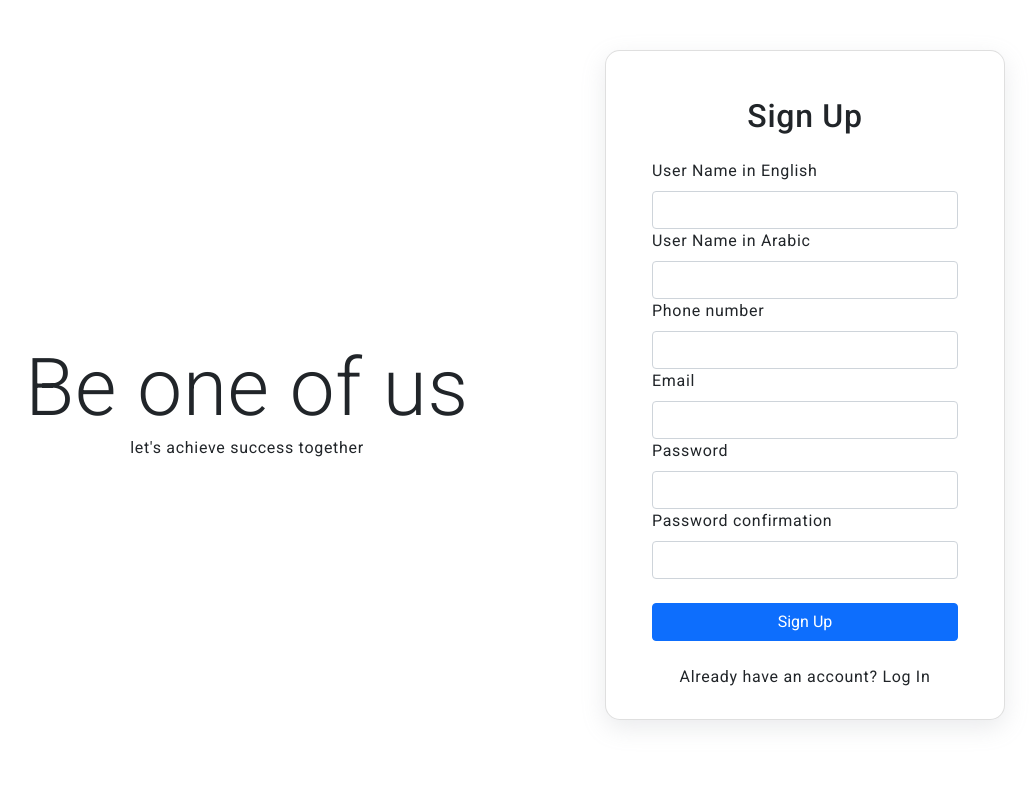
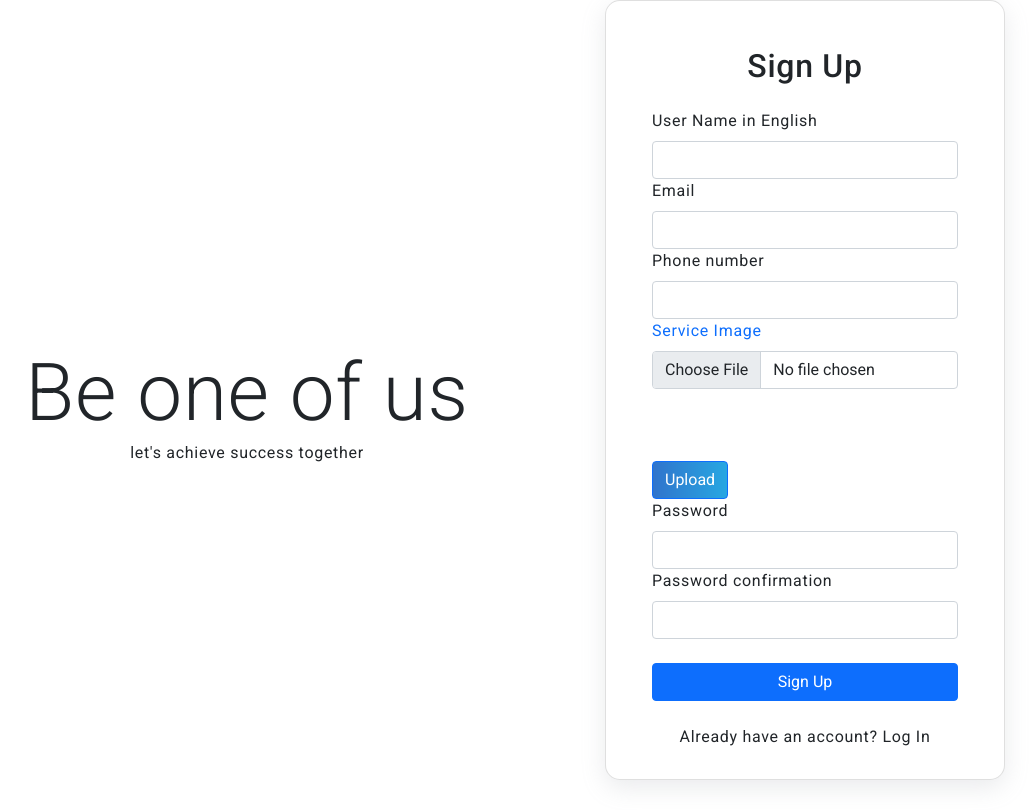
Before and after one commit to Mhmd3ssam/Joy, a React (Create React App) app in the folder client/: page /signup in a window 1280 px wide. Shown: the whole page, without its empty margins (193-1229 px from the left). Built offline with nearby package versions, Linux system fonts and the light colour scheme; no server answers.

Commit message:
add user image to ui

```diff
--- a/client/src/components/Signup.js
+++ b/client/src/components/Signup.js
@@ -3,10 +3,13 @@ import { Form, Button, Card, Alert ,Container } from "react-bootstrap";
 import { useAuth } from "../context/AuthContext";
 import { auth } from "../Firebase";
 import { Link, useHistory } from "react-router-dom"
+import { getStorage, ref as storageRef, uploadBytesResumable, getDownloadURL } from "firebase/storage";
+import {  MDBInput } from 'mdbreact';
+
+import app from "../Firebase";
 
 export default function Signup() {
   const englishUserName = useRef();
-  const arabicUserName = useRef();
   const phoneRef = useRef();
   const emailRef = useRef();
   const passwordRef = useRef();
@@ -15,8 +18,45 @@ export default function Signup() {
   const { signup, currentUser, login, setUser } = useAuth();
   const [error, setError] = useState("");
   const [loading, setLoading] = useState(false);
+  const [image, setImage] = useState(null);
+  const [progress, setProgress] = useState(0);
+  const [url, setUrl] = useState('');
 
+  async function handelUpload() {
+    const storage = getStorage(app);
+    const storageReff = storageRef(storage);
+    const imagesRef = storageRef(storageReff, `images/${image.name}`);
+    const uploadTask = uploadBytesResumable(imagesRef, image)
+    console.log(uploadTask)
+    uploadTask.on(
+      "state_changed",
+      (snapshot) => {
+        const prog = Math.round(
+          (snapshot.bytesTransferred / snapshot.totalBytes) * 100
+        );
+        setProgress(prog);
+      },
+      (error) => console.log(error),
+      () => {
+        getDownloadURL(uploadTask.snapshot.ref).then((downloadURL) => {
+          console.log("File available at", downloadURL);
+          setUrl(downloadURL)
+        });
+      }
+    )
+  }
 
+  function handelChange(e) {
+    if (e.target.files[0]) {
+      Object.defineProperty(e.target.files[0], 'name', {
+        writable: true,
+        value: new Date()
+
+      })
+      setImage(e.target.files[0])
+      console.log(image)
+    }
+  }
   async function handleSubmit(e) {
     e.preventDefault();
     if (passwordRef.current.value !== passwordConfirmRef.current.value) {
@@ -29,10 +69,10 @@ export default function Signup() {
       await login(auth,emailRef.current.value, passwordRef.current.value)
       await setUser('UserProvider',auth.currentUser.email, {
         englishUserName: englishUserName.current.value,
-        arabicUserName: arabicUserName.current.value,
         userEmail:emailRef.current.value,
         userPassword: passwordRef.current.value,
-        userPhone: phoneRef.current.value
+        userPhone: phoneRef.current.value,
+        imagePath:url
       })
       history.push("/layout")
 
@@ -66,17 +106,22 @@ export default function Signup() {
                   <Form.Label> User Name in English</Form.Label>
                   <Form.Control type="text" ref={englishUserName} required />
                 </Form.Group>
-                <Form.Group id="arabic-userName">
-                  <Form.Label> User Name in Arabic</Form.Label>
-                  <Form.Control type="text" ref={arabicUserName} required />
+                <Form.Group id="email">
+                  <Form.Label> Email</Form.Label>
+                  <Form.Control type="email" ref={emailRef} required />
                 </Form.Group>
                 <Form.Group id="phone">
                   <Form.Label> Phone number</Form.Label>
                   <Form.Control type="number" ref={phoneRef} required />
                 </Form.Group>
-                <Form.Group id="email">
-                  <Form.Label> Email</Form.Label>
-                  <Form.Control type="email" ref={emailRef} required />
+                <Form.Group id="Service_Image">
+                <label className="text-primary font-weight-bold mb-2">Service Image </label>
+                  <MDBInput
+                    type="file"
+                    required
+                    onChange={handelChange}
+                />
+                  <Button onClick={handelUpload} className="btn-upload-gradiant mt-5">Upload</Button>
                 </Form.Group>
                 <Form.Group id="password">
                   <Form.Label> Password</Form.Label>
--- a/client/src/components/TopNav/TopNav.js
+++ b/client/src/components/TopNav/TopNav.js
@@ -36,7 +36,6 @@ const [error, setError] = useState("");
 const[user,setUser] = useState(null)
 const {logout, getUser} = useAuth();
 const history = useHistory();
-
 
 async function handleLogout() {
     setError("");
@@ -77,7 +76,7 @@ const renderNotificationItem = (item, index) => (
 
 const curr_user = {
   display_name: user ?user.englishUserName:"" ,
-  image: user_image
+  image:user? user.imagePath:''
 }
 
   return (
--- a/client/src/context/user.js
+++ b/client/src/context/user.js
@@ -33,13 +33,13 @@ async function updatedEmail(auth , email) {
   return updateEmail(auth.currentUser, email)
 }
 
-async function setUser(Collection,id,{englishUserName,arabicUserName,userEmail,userPassword,userPhone}){
+async function setUser(Collection,id,{englishUserName,userEmail,userPassword,userPhone,imagePath}){
     return await setDoc(doc(db,Collection , id), {
       englishUserName:englishUserName,
-      arabicUserName: arabicUserName,
       userPassword: userPassword,
       userEmail: userEmail,
-      userPhone:userPhone
+      userPhone:userPhone,
+      imagePath:imagePath
     })
 }
 
--- a/client/src/pages/CreateService/CreateService.js
+++ b/client/src/pages/CreateService/CreateService.js
@@ -21,7 +21,6 @@ function CreateService() {
   const [error, setError] = useState("");
   const [progress, setProgress] = useState(0);
   const [url, setUrl] = useState('')
-  const[filImage, setFileImage] =useState({})
   const [catagory, setCatagory] = useState('default');
   const { currentUser, logout, setService, getAllUserService } = useAuth();
   const history = useHistory();
@@ -38,7 +37,6 @@ function CreateService() {
 
       })
       setImage(e.target.files[0])
-      setFileImage(e.target.files)
       console.log(image)
     }
   }
@@ -208,7 +206,6 @@ function CreateService() {
                     onChange={handelChange}
                 />
                   <Button onClick={handelUpload} className="btn-upload-gradiant mt-5">Upload</Button>
-
                 </Form.Group>
 
                 <Button  type="submit" className="w-100 btn-upload-gradiant mt-5">
```
